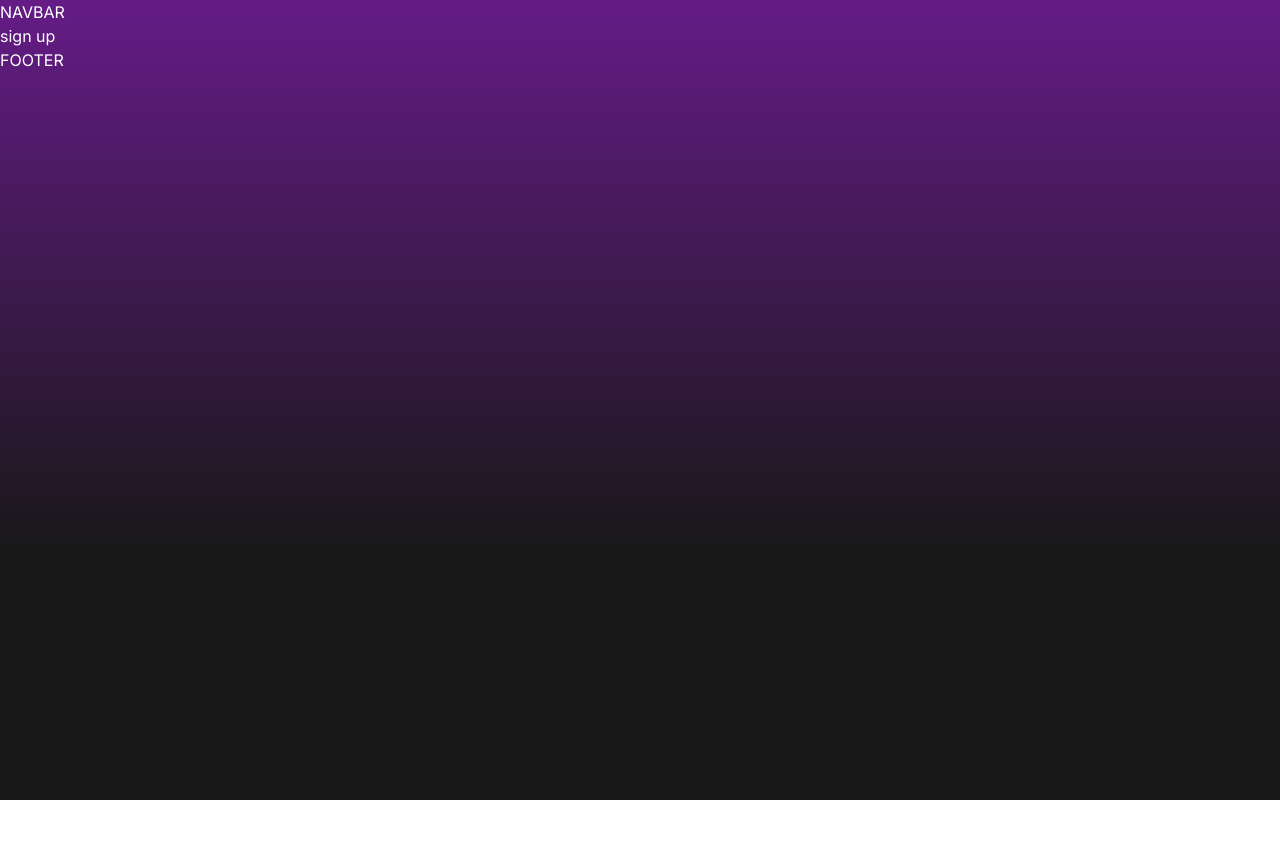
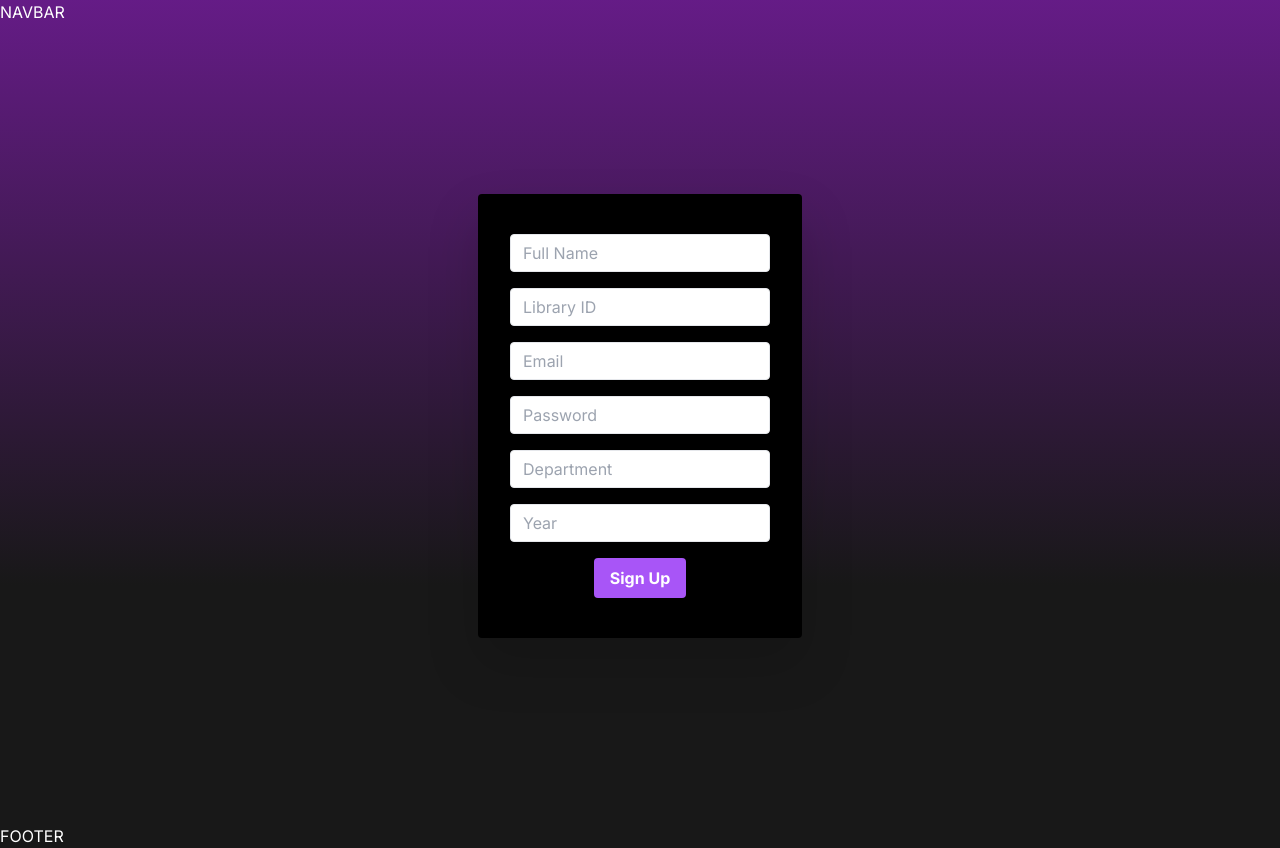
Before and after one commit to the-nexus-point/nexus-next.js, a Next.js app: page /signup in a window 1280 px wide. Before the commit the page ends 800 px from the top, so only its background shows below. Built offline with nearby package versions, Linux system fonts and the light colour scheme.

Commit message:
added login and signup component and route

```diff
--- a/src/app/globals.css
+++ b/src/app/globals.css
@@ -2,11 +2,13 @@
 @tailwind components;
 @tailwind utilities;
 
-body {
+.gradient-background {
     background: rgb(0, 0, 0);
     background: linear-gradient(
       0deg,
       rgb(24, 24, 24) 31%,
       rgba(85, 4, 122, 0.9051995798319328) 100%
     );
+    background-repeat: no-repeat;
+    background-attachment: fixed;
 }
--- a/src/app/layout.js
+++ b/src/app/layout.js
@@ -9,9 +9,9 @@ export const metadata = {
 
 export default function RootLayout({ children }) {
   return (
-    <html lang="en" style={{ height: "100%" }}>
+    <html lang="en">
       <body className={`${inter.className} text-white`}>
-        <div>
+        <div className="gradient-background">
           <div>NAVBAR</div>
           {children}
           <div>FOOTER</div>
--- a/src/app/login/page.jsx
+++ b/src/app/login/page.jsx
@@ -1,3 +1,12 @@
-export default ()=>{
-    return <h1>login</h1>
-}
+import React from 'react';
+import Login from '../../components/Login';
+
+const LoginPage = () => {
+  return (
+    <div>
+      <Login />
+    </div>
+  );
+};
+
+export default LoginPage;
--- a/src/app/signup/page.jsx
+++ b/src/app/signup/page.jsx
@@ -1,3 +1,12 @@
-export default ()=>{
-    return <h1>sign up</h1>
-}
+import React from "react";
+import SignUp from "../../components/SignUp";
+
+const LoginPage = () => {
+  return (
+    <div>
+      <SignUp />
+    </div>
+  );
+};
+
+export default LoginPage;
--- /dev/null
+++ b/src/components/Login.jsx
@@ -0,0 +1,36 @@
+import React from "react";
+
+const Login = () => {
+  return (
+    <div className="flex justify-center items-center h-screen">
+      <form className="bg-black drop-shadow-2xl rounded px-8 pt-10 pb-10 mb-4">
+        <div className="mb-4">
+          <input
+            className="shadow appearance-none border rounded w-full py-2 px-3 text-gray-700 leading-tight focus:outline-none focus:shadow-outline"
+            id="email"
+            type="email"
+            placeholder="Email"
+          />
+        </div>
+        <div className="mb-4">
+          <input
+            className="shadow appearance-none border rounded w-full py-2 px-3 text-gray-700 leading-tight focus:outline-none focus:shadow-outline"
+            id="password"
+            type="password"
+            placeholder="Password"
+          />
+        </div>
+        <div className="flex items-center justify-center">
+          <button
+            className="bg-purple-500 hover:bg-purple-700 text-white font-bold py-2 px-4 rounded focus:outline-none focus:shadow-outline"
+            type="submit"
+          >
+            Login
+          </button>
+        </div>
+      </form>
+    </div>
+  );
+};
+
+export default Login;
--- /dev/null
+++ b/src/components/SignUp.jsx
@@ -0,0 +1,68 @@
+import React from "react";
+
+const SignUp = () => {
+  return (
+    <div className="flex justify-center items-center h-screen">
+      <form className="bg-black drop-shadow-2xl rounded px-8 pt-10 pb-10 mb-4">
+        <div className="mb-4">
+          <input
+            className="shadow appearance-none border rounded w-full py-2 px-3 text-gray-700 leading-tight focus:outline-none focus:shadow-outline"
+            id="fullName"
+            type="text"
+            placeholder="Full Name"
+          />
+        </div>
+        <div className="mb-4">
+          <input
+            className="shadow appearance-none border rounded w-full py-2 px-3 text-gray-700 leading-tight focus:outline-none focus:shadow-outline"
+            id="libraryId"
+            type="text"
+            placeholder="Library ID"
+          />
+        </div>
+        <div className="mb-4">
+          <input
+            className="shadow appearance-none border rounded w-full py-2 px-3 text-gray-700 leading-tight focus:outline-none focus:shadow-outline"
+            id="email"
+            type="email"
+            placeholder="Email"
+          />
+        </div>
+        <div className="mb-4">
+          <input
+            className="shadow appearance-none border rounded w-full py-2 px-3 text-gray-700 leading-tight focus:outline-none focus:shadow-outline"
+            id="password"
+            type="password"
+            placeholder="Password"
+          />
+        </div>
+        <div className="mb-4">
+          <input
+            className="shadow appearance-none border rounded w-full py-2 px-3 text-gray-700 leading-tight focus:outline-none focus:shadow-outline"
+            id="department"
+            type="text"
+            placeholder="Department"
+          />
+        </div>
+        <div className="mb-4">
+          <input
+            className="shadow appearance-none border rounded w-full py-2 px-3 text-gray-700 leading-tight focus:outline-none focus:shadow-outline"
+            id="year"
+            type="text"
+            placeholder="Year"
+          />
+        </div>
+        <div className="flex items-center justify-center">
+          <button
+            className="bg-purple-500 hover:bg-purple-700 text-white font-bold py-2 px-4 rounded focus:outline-none focus:shadow-outline"
+            type="submit"
+          >
+            Sign Up
+          </button>
+        </div>
+      </form>
+    </div>
+  );
+};
+
+export default SignUp;
```
Lines whose indentation alone changed are shown as unchanged.
